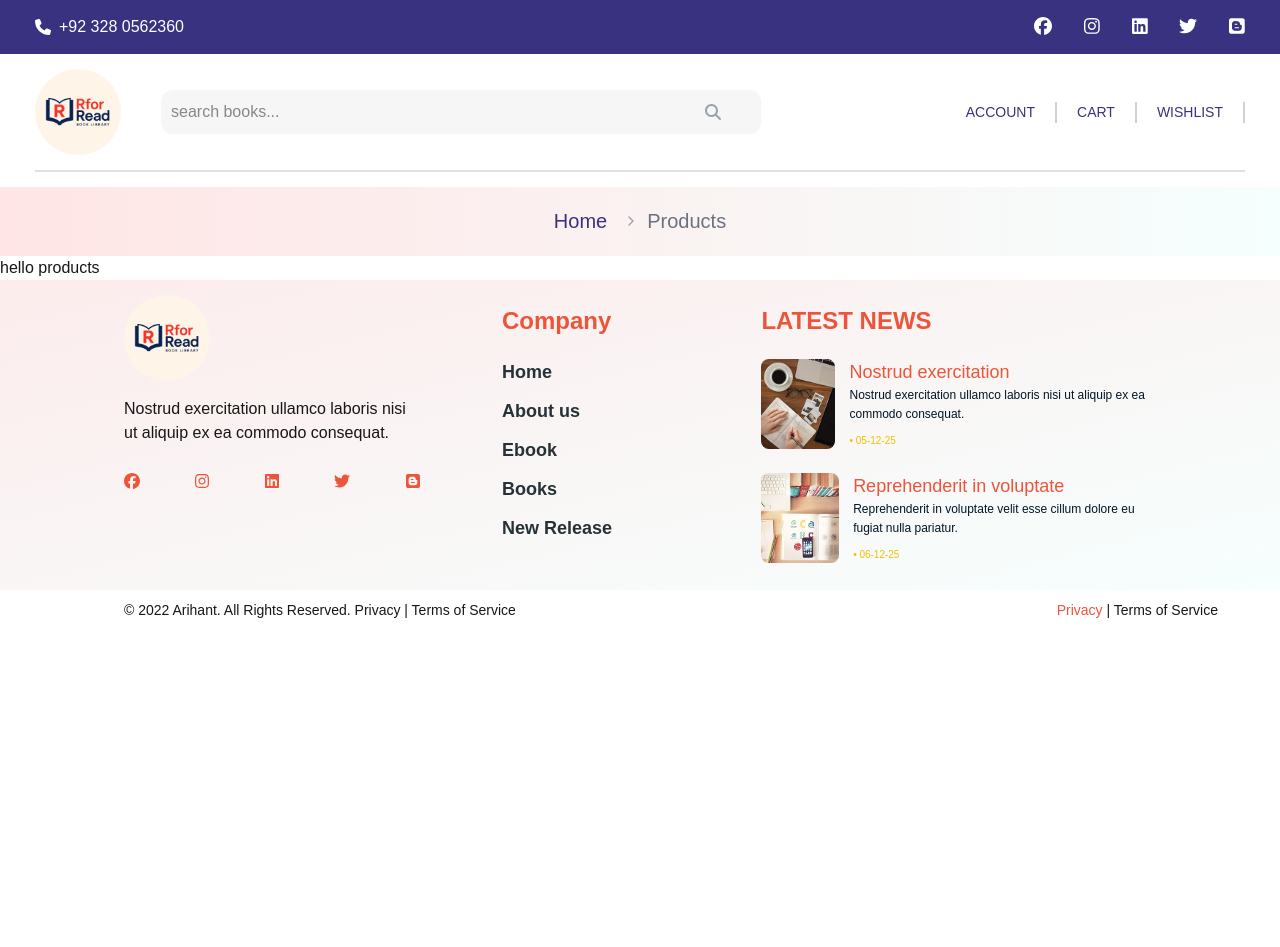
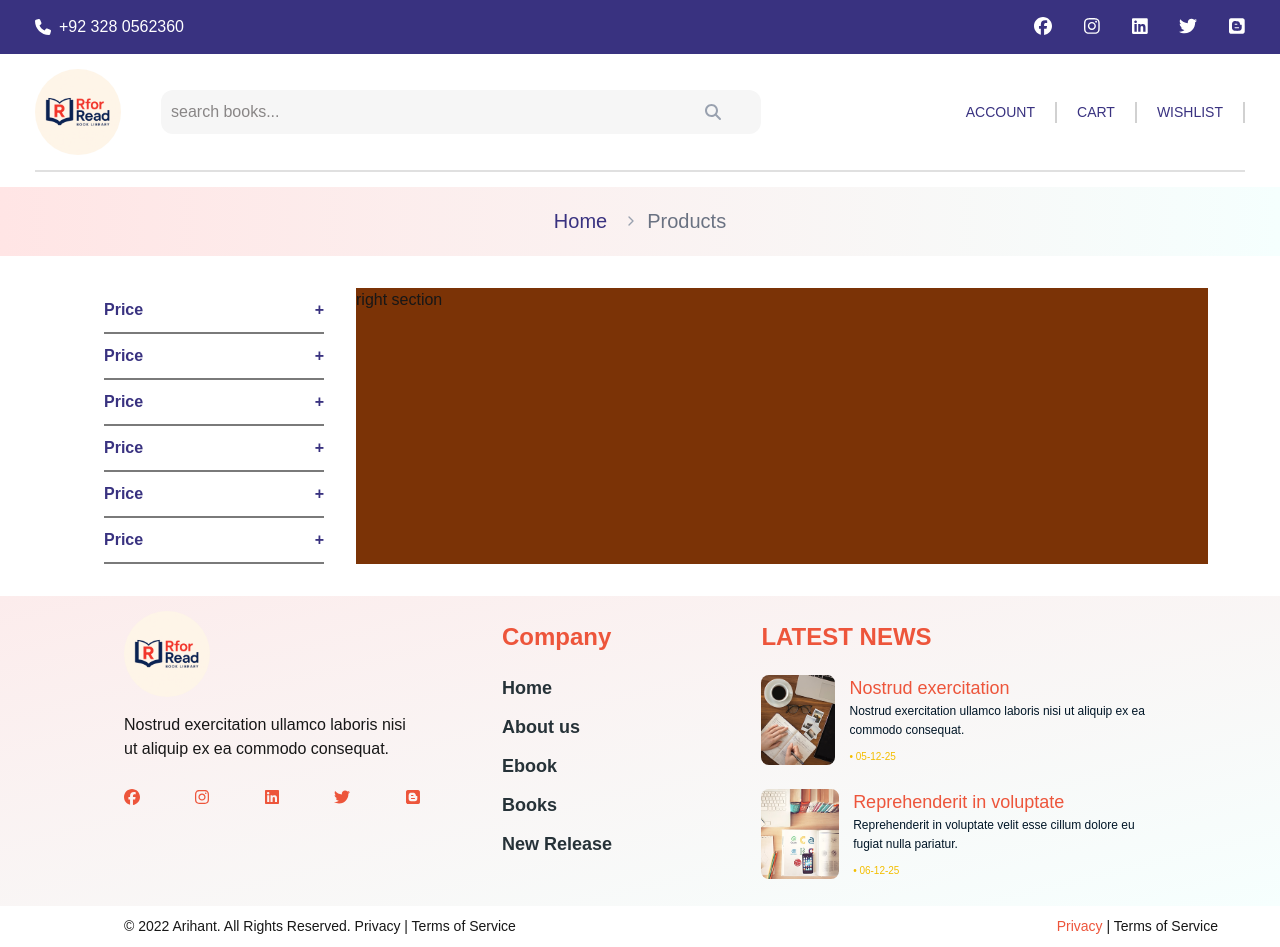
Before and after one commit to Syed-Khizar-k/book-library, a Next.js app: page /products in a window 1280 px wide. Before the commit the page ends 800 px from the top, so only its background shows below. Built offline with nearby package versions, Linux system fonts and the light colour scheme.

Commit message:
product sections

```diff
--- a/app/components/BlogSection.tsx
+++ b/app/components/BlogSection.tsx
@@ -33,12 +33,12 @@ const BlogSection = () => {
 
   return (
     <>
-      <section className=" w-full container m-auto py-14">
+      <section className=" w-full container m-auto py-14 ">
         <h1 className="text-center font-bold text-3xl text-[#444444]">
           Read our many blogs
         </h1>
         <div className="w-full flex justify-center items-center py-14">
-          <div className="container flex justify-center gap-10 flex-wrap">
+          <div className="container flex justify-center gap-10 flex-wrap ">
             {blogData.map((item, index) => (
               <BlogCard
                 image={item.image}
--- a/app/components/ProductArea.tsx
+++ b/app/components/ProductArea.tsx
@@ -1,7 +1,36 @@
 import React from "react";
 
 const ProductArea = () => {
-  return <div>hello products</div>;
+  return (
+    <section className="w-full flex justify-center items-center py-8 px-18">
+      <div className="container flex ">
+        <aside className="w-[25%]  px-8">
+          <ul className="text-blue text-[16px]">
+            <li className="flex justify-between items-center font-[700]  border-b-2 border-gray">
+              <span className=" py-2.5">Price</span> <span>+</span>
+            </li>
+            <li className="flex justify-between items-center font-[700]  border-b-2 border-gray">
+              <span className=" py-2.5">Price</span> <span>+</span>
+            </li>
+            <li className="flex justify-between items-center font-[700]  border-b-2 border-gray">
+              <span className=" py-2.5">Price</span> <span>+</span>
+            </li>
+            <li className="flex justify-between items-center font-[700]  border-b-2 border-gray">
+              <span className=" py-2.5">Price</span> <span>+</span>
+            </li>
+            <li className="flex justify-between items-center font-[700]  border-b-2 border-gray">
+              <span className=" py-2.5">Price</span> <span>+</span>
+            </li>
+            <li className="flex justify-between items-center font-[700]  border-b-2 border-gray">
+              <span className=" py-2.5">Price</span> <span>+</span>
+            </li>
+          </ul>
+        </aside>
+
+        <section className="w-[75%] bg-amber-900">right section</section>
+      </div>
+    </section>
+  );
 };
 
 export default ProductArea;
```
